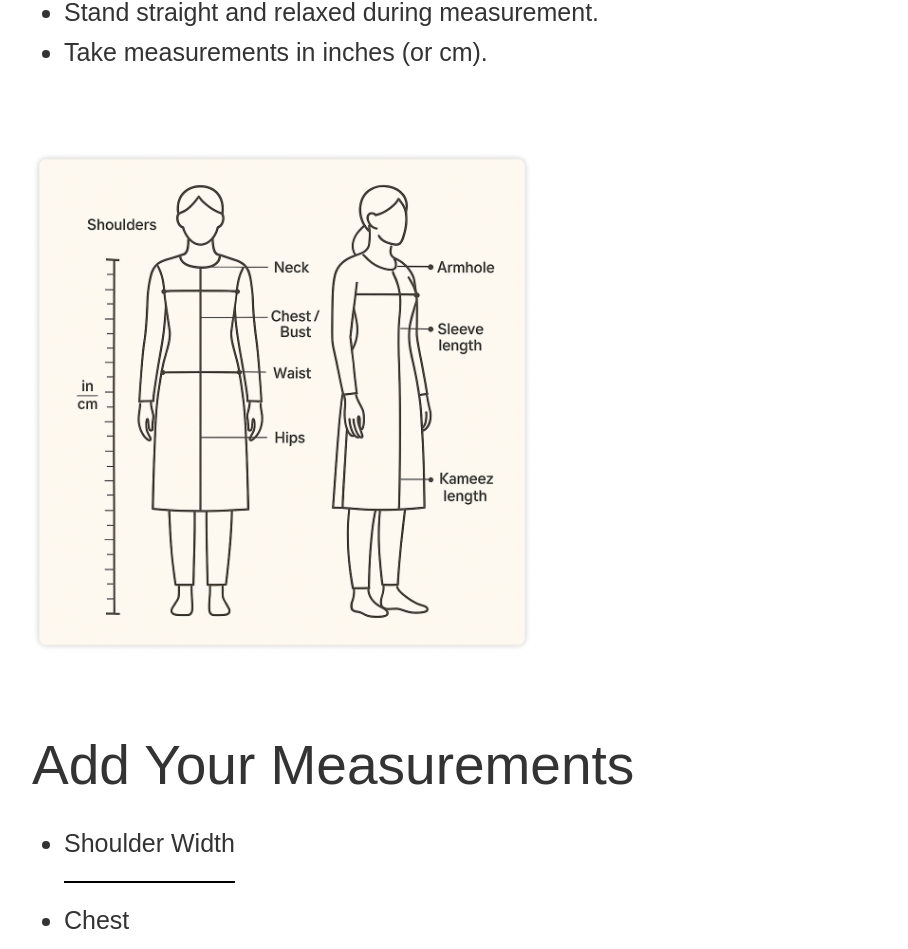
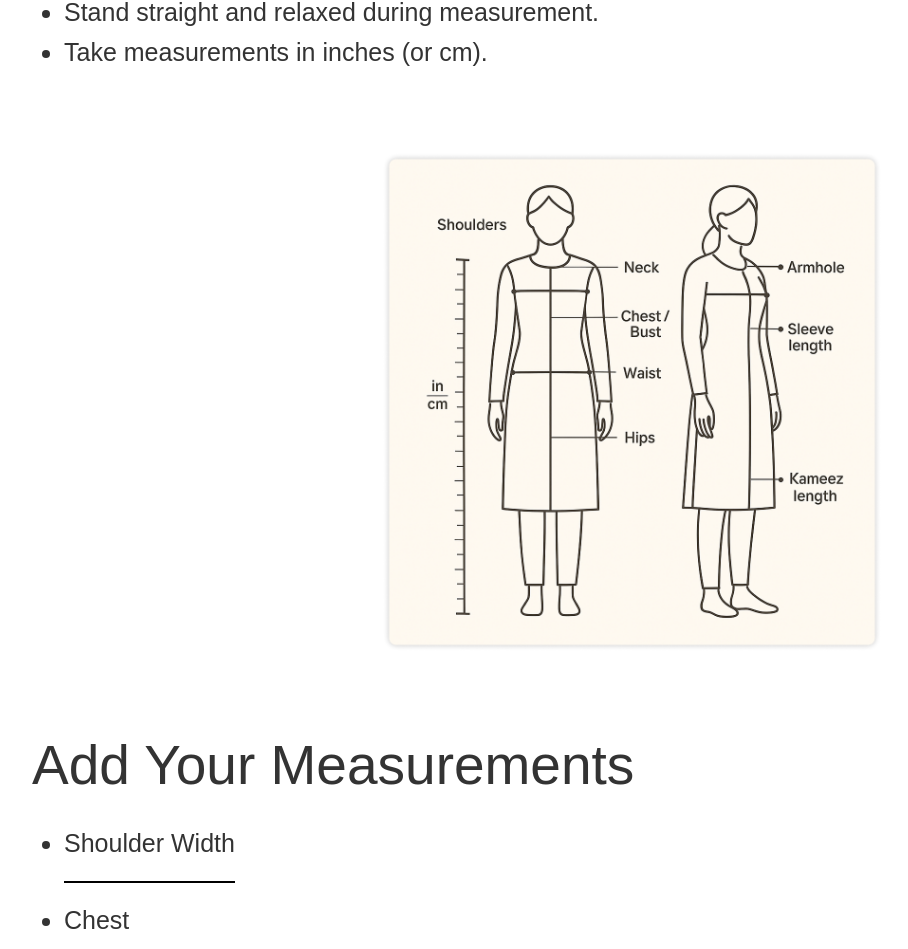
Before and after one commit to mahnoor273/Stitching-Service-Landing-Page, a React (Vite) app: page /Addyourmeasurements in a window 1280 px wide. Shown: the part 906-1855 px from the top of the page, without its empty margins (8-916 px from the left). Built offline with nearby package versions, Linux system fonts and the light colour scheme.

Commit message:
Fixing some mistake

```diff
--- a/src/Pages/Addyourmeasurements.jsx
+++ b/src/Pages/Addyourmeasurements.jsx
@@ -63,14 +63,23 @@ const Addyourmeasurements = () => {
   initial={{ opacity: 0, y: 60 }}
   animate={{ opacity: 1, y: 0 }}
   transition={{ duration: 0.8, delay: 0.4 }}
-        style={{ marginTop: "80px", textAlign: "center" }}
+  style={{
+    marginTop: "80px",
+    display: "flex",
+    justifyContent: "center",
+  }}
 >
   <img
     src={measurement}
     alt="measurement guide"
-          style={{ maxWidth: "500px", width: "100%" }}
+    style={{
+      width: "100%",
+      maxWidth: "500px",
+      height: "auto",
+    }}
   />
 </motion.div>
+
 
       {/* ===== Editable Measurements ===== */}
       <motion.div
--- a/src/Pages/Chooseyourfabric.jsx
+++ b/src/Pages/Chooseyourfabric.jsx
@@ -90,14 +90,16 @@ const ChooseYourFabric = () => {
                   <button
   style={{
     backgroundColor: "#7303a0ff",
-                      padding: "10px 24px",
+    padding: "10px 28px",
     fontSize: "16px",
     border: "none",
-                      borderRadius: "5px",
+    borderRadius: "6px",
     fontWeight: "bold",
     cursor: "pointer",
+    minWidth: "140px",
   }}
 >
+
                     Buy Now
                   </button>
                 </div>
```
Lines whose indentation alone changed are shown as unchanged.
